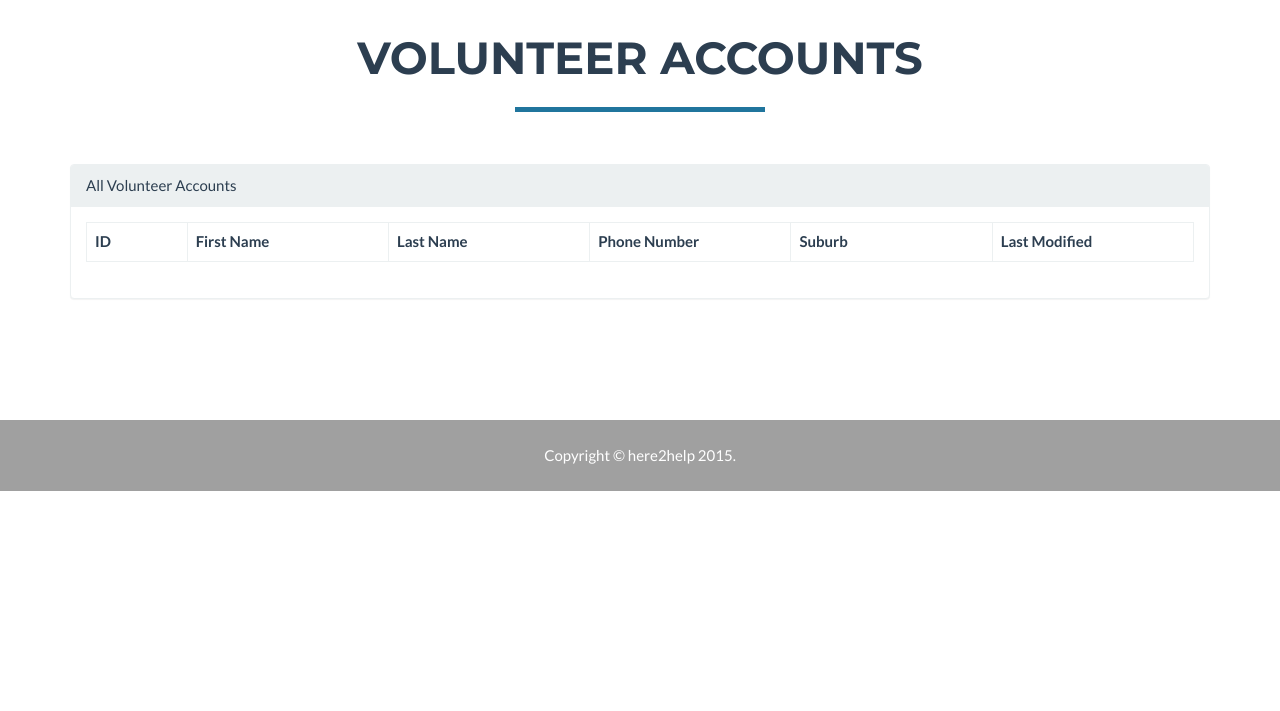
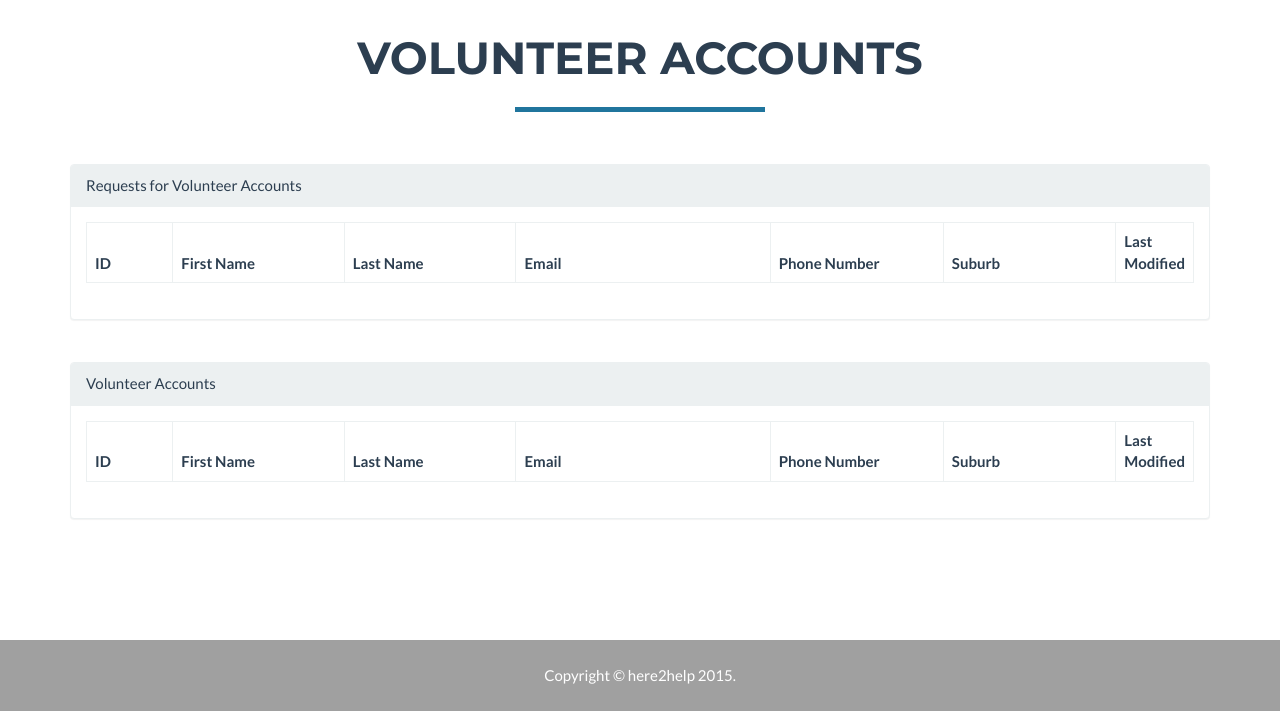
Before and after one commit to leandroVeloso/here2helpTeam, a PHP site: page /listVolunteers.php in a window 1280 px wide. Shown: the part 110-821 px from the top of the page. Before the commit the page ends 601 px from the top, so only its background shows below. Run offline with PHP 8.4, Linux system fonts and the light colour scheme; the visitor is signed in with stand-in values (Sample User, id 1); tables that the repository leaves empty hold one stand-in row (values such as "Sample post"); lists and menus that the app fills with data are empty; some libraries are stand-ins or nearby versions.

Commit message:
Added table to listVolunteer that shows users requesting volunteer accounts. Added email to both tables

```diff
--- a/listVolunteers.php
+++ b/listVolunteers.php
@@ -27,22 +27,74 @@
           </div>
         </div>
 
+
         <div class="row">
           <div class="col-lg-12">
             <br>
             <div class="panel panel-default">
               <div class="panel-heading">
-                  All Volunteer Accounts
+                  Requests for Volunteer Accounts
               </div>
                 <!-- /.panel-heading -->
               <div class="panel-body">
                 <div class="dataTable_wrapper">
+
+                  <!-- Create table to view list requests for volunteer accounts -->
                   <table class="table table-striped table-bordered table-hover" id="dataTables-example">
                     <thead>
                       <tr>
                         <th class="col-md-1">ID</th>
                         <th class="col-md-2">First Name</th>
                         <th class="col-md-2">Last Name</th>
+                        <th class="col-md-3">Email</th>
+                        <th class="col-md-2">Phone Number</th>
+                        <th class="col-md-2">Suburb</th>
+                        <th class="col-md-2">Last Modified</th>
+                      </tr>
+                    </thead>
+
+                    <tbody>
+                      <?php
+                        foreach($newVolunteers as $newVolunteer){
+                            echo '<tr class="odd gradeX">
+                            <td>'.$newVolunteer['userID'].'</td>
+                            <td><a href="viewVolunteer.php?userID='.$newVolunteer['userID'].'">'.$newVolunteer['firstName'].'</a></td>
+                            <td>'.$newVolunteer['lastName'].'</td>
+                            <td>'.$newVolunteer['email'].'</td>
+                            <td>'.$newVolunteer['phoneNo'].'</td>
+                            <td>'.$newVolunteer['suburb'].'</td>
+                            <td>'.date("d/m/Y", strtotime($newVolunteer['lastModified'])).'</td>
+                            </tr>';
+                        }
+                      ?>
+                    </tbody>
+                  </table>
+                </div>
+              </div>
+            </div>
+          </div>
+        </div>
+
+
+        <div class="row">
+          <div class="col-lg-12">
+            <br>
+            <div class="panel panel-default">
+              <div class="panel-heading">
+                  Volunteer Accounts
+              </div>
+                <!-- /.panel-heading -->
+              <div class="panel-body">
+                <div class="dataTable_wrapper">
+
+                  <!-- Create table to view list of ALL volunteers -->
+                  <table class="table table-striped table-bordered table-hover" id="dataTables-example">
+                    <thead>
+                      <tr>
+                        <th class="col-md-1">ID</th>
+                        <th class="col-md-2">First Name</th>
+                        <th class="col-md-2">Last Name</th>
+                        <th class="col-md-3">Email</th>
                         <th class="col-md-2">Phone Number</th>
                         <th class="col-md-2">Suburb</th>
                         <th class="col-md-2">Last Modified</th>
@@ -54,12 +106,14 @@
                         foreach($volunteers as $volunteer){
                             echo '<tr class="odd gradeX">
                             <td>'.$volunteer['userID'].'</td>
-                           <td>'.$volunteer['firstName'].'</td>
+                            <td><a href="viewVolunteer.php?userID='.$volunteer['userID'].'">'.$volunteer['firstName'].'</a></td>
                             <td>'.$volunteer['lastName'].'</td>
+                            <td>'.$volunteer['email'].'</td>
                             <td>'.$volunteer['phoneNo'].'</td>
                             <td>'.$volunteer['suburb'].'</td>
                             <td>'.date("d/m/Y", strtotime($volunteer['lastModified'])).'</td>
                             </tr>';
+
                         }
                       ?>
                     </tbody>
@@ -69,6 +123,13 @@
             </div>
           </div>
         </div>
+
+
+
+
+
+
+
       </div>
     </section>
 
@@ -77,13 +138,6 @@
         // Includes Javascript files
         include 'javascripts.inc';
     ?>
-
-
-
-
-
-
-
   </body>
 
 </html>
```
Lines whose indentation alone changed are shown as unchanged.
